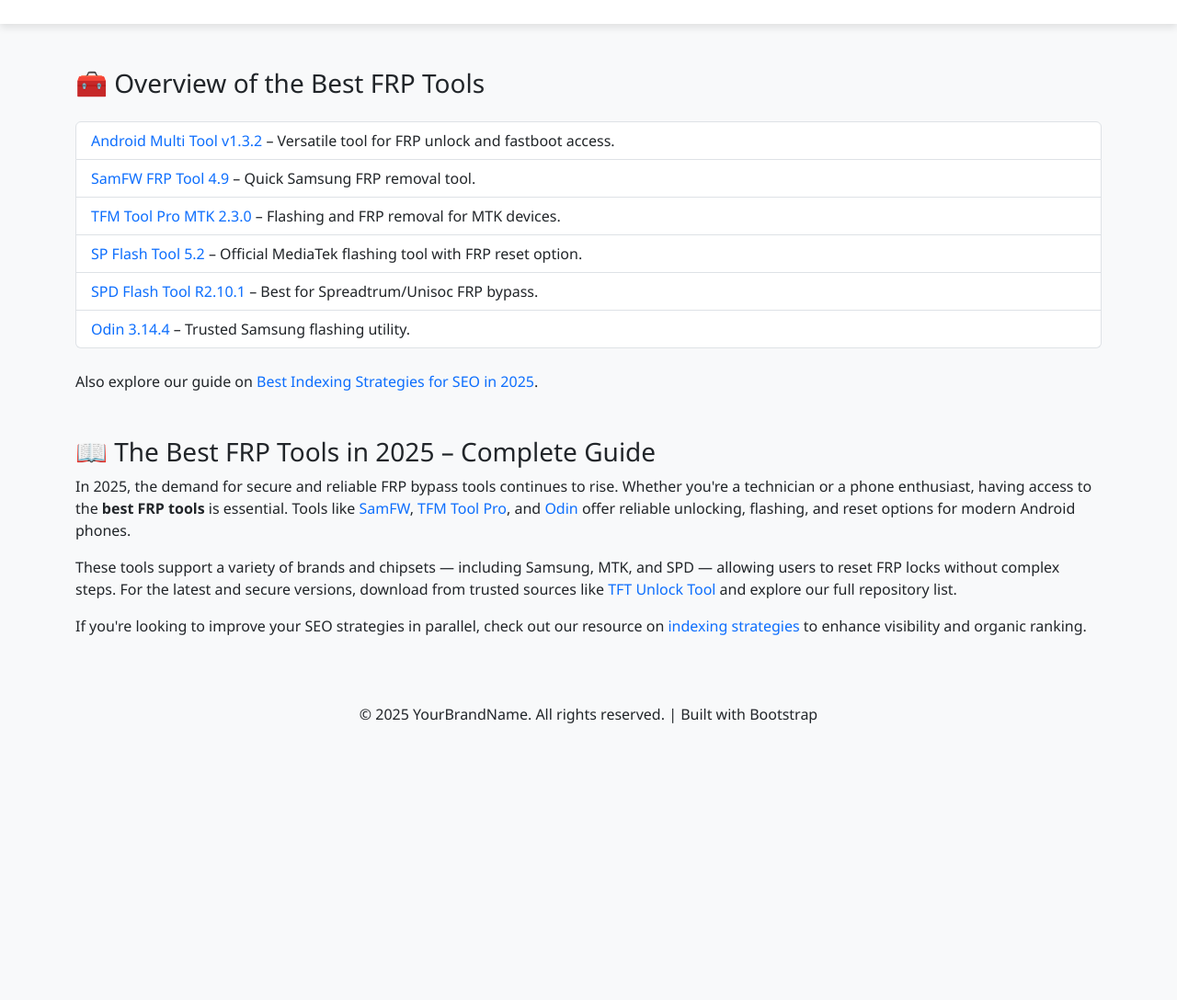
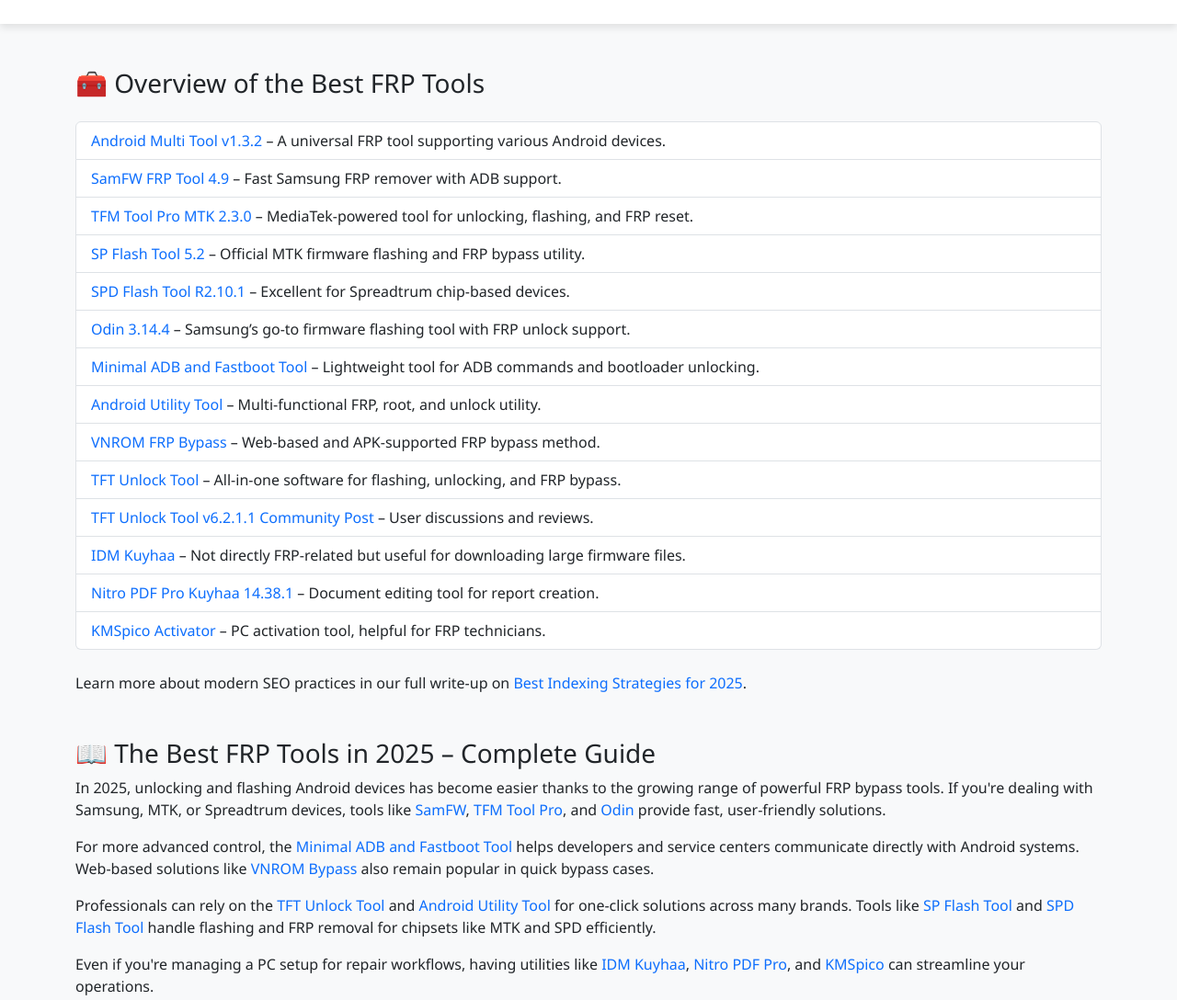
Before and after one commit to firangi4/bestfrptools.github.io, a plain HTML site: page index.html in a window 1280 px wide. Shown: the part 380-1468 px from the top of the page at 92% size. Before the commit the page ends 1209 px from the top, so only its background shows below. Drawn offline with nearby package versions, Linux system fonts and the light colour scheme.

Commit message:
index.html

```diff
--- a/index.html
+++ b/index.html
@@ -6,6 +6,7 @@
   <meta name="description" content="Explore the best FRP tools in 2025 for Android unlocking, bypassing FRP, and flashing. Download top tools like SamFW, TFM Tool Pro MTK, and Odin 3.14.4 from trusted sources.">
   <meta name="keywords" content="best FRP tools, FRP bypass 2025, Android unlock tools, SamFW FRP Tool, TFM Tool Pro MTK, Odin tool">
   <meta name="author" content="YourBrandName">
+  <meta name="google-site-verification" content="kPSvDLYpd_FjlXVyoPvstbn_Nbem4jxGCDAfdGJ5Rpk" />
   <title>Best FRP Tools in 2025 - Free Download for Android Unlock</title>
   <link href="https://cdn.jsdelivr.net/npm/bootstrap@5.3.0/dist/css/bootstrap.min.css" rel="stylesheet">
   <style>
@@ -29,7 +30,6 @@
     }
   </style>
 </head>
-      <meta name="google-site-verification" content="kPSvDLYpd_FjlXVyoPvstbn_Nbem4jxGCDAfdGJ5Rpk" />
 <body>
   <!-- Hero Section -->
   <section class="hero">
@@ -47,27 +47,23 @@
   <section class="container my-5">
     <h3 class="mb-4">🧰 Overview of the Best FRP Tools</h3>
     <ul class="list-group">
-      <li class="list-group-item">
-        <a href="https://github.com/android-multi-tool-v1-3-2-donlod" target="_blank">Android Multi Tool v1.3.2</a> – Versatile tool for FRP unlock and fastboot access.
-      </li>
-      <li class="list-group-item">
-        <a href="https://github.com/samfw-frp-tool-4-9-dowlod" target="_blank">SamFW FRP Tool 4.9</a> – Quick Samsung FRP removal tool.
-      </li>
-      <li class="list-group-item">
-        <a href="https://github.com/tfm-tool-pro-mtk-2-3-0" target="_blank">TFM Tool Pro MTK 2.3.0</a> – Flashing and FRP removal for MTK devices.
-      </li>
-      <li class="list-group-item">
-        <a href="https://github.com/sp-flash-tool-5-2" target="_blank">SP Flash Tool 5.2</a> – Official MediaTek flashing tool with FRP reset option.
-      </li>
-      <li class="list-group-item">
-        <a href="https://github.com/SPD-Flash-Tool-R2-10-1-donload" target="_blank">SPD Flash Tool R2.10.1</a> – Best for Spreadtrum/Unisoc FRP bypass.
-      </li>
-      <li class="list-group-item">
-        <a href="https://github.com/odin-3-14-4-tool" target="_blank">Odin 3.14.4</a> – Trusted Samsung flashing utility.
-      </li>
+      <li class="list-group-item"><a href="https://github.com/android-multi-tool-v1-3-2-donlod" target="_blank">Android Multi Tool v1.3.2</a> – A universal FRP tool supporting various Android devices.</li>
+      <li class="list-group-item"><a href="https://github.com/samfw-frp-tool-4-9-dowlod" target="_blank">SamFW FRP Tool 4.9</a> – Fast Samsung FRP remover with ADB support.</li>
+      <li class="list-group-item"><a href="https://github.com/tfm-tool-pro-mtk-2-3-0" target="_blank">TFM Tool Pro MTK 2.3.0</a> – MediaTek-powered tool for unlocking, flashing, and FRP reset.</li>
+      <li class="list-group-item"><a href="https://github.com/sp-flash-tool-5-2" target="_blank">SP Flash Tool 5.2</a> – Official MTK firmware flashing and FRP bypass utility.</li>
+      <li class="list-group-item"><a href="https://github.com/SPD-Flash-Tool-R2-10-1-donload" target="_blank">SPD Flash Tool R2.10.1</a> – Excellent for Spreadtrum chip-based devices.</li>
+      <li class="list-group-item"><a href="https://github.com/odin-3-14-4-tool" target="_blank">Odin 3.14.4</a> – Samsung’s go-to firmware flashing tool with FRP unlock support.</li>
+      <li class="list-group-item"><a href="https://github.com/minimal-adb-fastboot-tool-donload" target="_blank">Minimal ADB and Fastboot Tool</a> – Lightweight tool for ADB commands and bootloader unlocking.</li>
+      <li class="list-group-item"><a href="https://github.com/android-utility-tool-dowlod" target="_blank">Android Utility Tool</a> – Multi-functional FRP, root, and unlock utility.</li>
+      <li class="list-group-item"><a href="https://github.com/vnrom-bypass-frp" target="_blank">VNROM FRP Bypass</a> – Web-based and APK-supported FRP bypass method.</li>
+      <li class="list-group-item"><a href="https://github.com/tft-unlock-tool-donlod" target="_blank">TFT Unlock Tool</a> – All-in-one software for flashing, unlocking, and FRP bypass.</li>
+      <li class="list-group-item"><a href="https://community.brave.com/t/tft-unlock-tool-v6-2-1-1-setup-latest-2025-free-download/616911" target="_blank">TFT Unlock Tool v6.2.1.1 Community Post</a> – User discussions and reviews.</li>
+      <li class="list-group-item"><a href="https://github.com/idm-kuyhaa-dowlod" target="_blank">IDM Kuyhaa</a> – Not directly FRP-related but useful for downloading large firmware files.</li>
+      <li class="list-group-item"><a href="https://github.com/nitro-pdf-pro-kuyhaa-14-38-1" target="_blank">Nitro PDF Pro Kuyhaa 14.38.1</a> – Document editing tool for report creation.</li>
+      <li class="list-group-item"><a href="https://github.com/kmspico-activator-donload" target="_blank">KMSpico Activator</a> – PC activation tool, helpful for FRP technicians.</li>
     </ul>
     <p class="mt-4">
-      Also explore our guide on <a href="https://medium.com/@Bestbacklinkmethods2025/2025-best-indexing-strategies-for-seo-d42ed325f655" target="_blank">Best Indexing Strategies for SEO in 2025</a>.
+      Learn more about modern SEO practices in our full write-up on <a href="https://medium.com/@Bestbacklinkmethods2025/2025-best-indexing-strategies-for-seo-d42ed325f655" target="_blank">Best Indexing Strategies for 2025</a>.
     </p>
   </section>
 
@@ -75,13 +71,16 @@
   <section class="container my-5">
     <h3>📖 The Best FRP Tools in 2025 – Complete Guide</h3>
     <p>
-      In 2025, the demand for secure and reliable FRP bypass tools continues to rise. Whether you're a technician or a phone enthusiast, having access to the <strong>best FRP tools</strong> is essential. Tools like <a href="https://github.com/samfw-frp-tool-4-9-dowlod" target="_blank">SamFW</a>, <a href="https://github.com/tfm-tool-pro-mtk-2-3-0" target="_blank">TFM Tool Pro</a>, and <a href="https://github.com/odin-3-14-4-tool" target="_blank">Odin</a> offer reliable unlocking, flashing, and reset options for modern Android phones.
+      In 2025, unlocking and flashing Android devices has become easier thanks to the growing range of powerful FRP bypass tools. If you're dealing with Samsung, MTK, or Spreadtrum devices, tools like <a href="https://github.com/samfw-frp-tool-4-9-dowlod" target="_blank">SamFW</a>, <a href="https://github.com/tfm-tool-pro-mtk-2-3-0" target="_blank">TFM Tool Pro</a>, and <a href="https://github.com/odin-3-14-4-tool" target="_blank">Odin</a> provide fast, user-friendly solutions.
     </p>
     <p>
-      These tools support a variety of brands and chipsets — including Samsung, MTK, and SPD — allowing users to reset FRP locks without complex steps. For the latest and secure versions, download from trusted sources like <a href="https://github.com/tft-unlock-tool-donlod" target="_blank">TFT Unlock Tool</a> and explore our full repository list.
+      For more advanced control, the <a href="https://github.com/minimal-adb-fastboot-tool-donload" target="_blank">Minimal ADB and Fastboot Tool</a> helps developers and service centers communicate directly with Android systems. Web-based solutions like <a href="https://github.com/vnrom-bypass-frp" target="_blank">VNROM Bypass</a> also remain popular in quick bypass cases.
     </p>
     <p>
-      If you're looking to improve your SEO strategies in parallel, check out our resource on <a href="https://medium.com/@Bestbacklinkmethods2025/2025-best-indexing-strategies-for-seo-d42ed325f655" target="_blank">indexing strategies</a> to enhance visibility and organic ranking.
+      Professionals can rely on the <a href="https://github.com/tft-unlock-tool-donlod" target="_blank">TFT Unlock Tool</a> and <a href="https://github.com/android-utility-tool-dowlod" target="_blank">Android Utility Tool</a> for one-click solutions across many brands. Tools like <a href="https://github.com/sp-flash-tool-5-2" target="_blank">SP Flash Tool</a> and <a href="https://github.com/SPD-Flash-Tool-R2-10-1-donload" target="_blank">SPD Flash Tool</a> handle flashing and FRP removal for chipsets like MTK and SPD efficiently.
+    </p>
+    <p>
+      Even if you're managing a PC setup for repair workflows, having utilities like <a href="https://github.com/idm-kuyhaa-dowlod" target="_blank">IDM Kuyhaa</a>, <a href="https://github.com/nitro-pdf-pro-kuyhaa-14-38-1" target="_blank">Nitro PDF Pro</a>, and <a href="https://github.com/kmspico-activator-donload" target="_blank">KMSpico</a> can streamline your operations.
     </p>
   </section>
 
```
